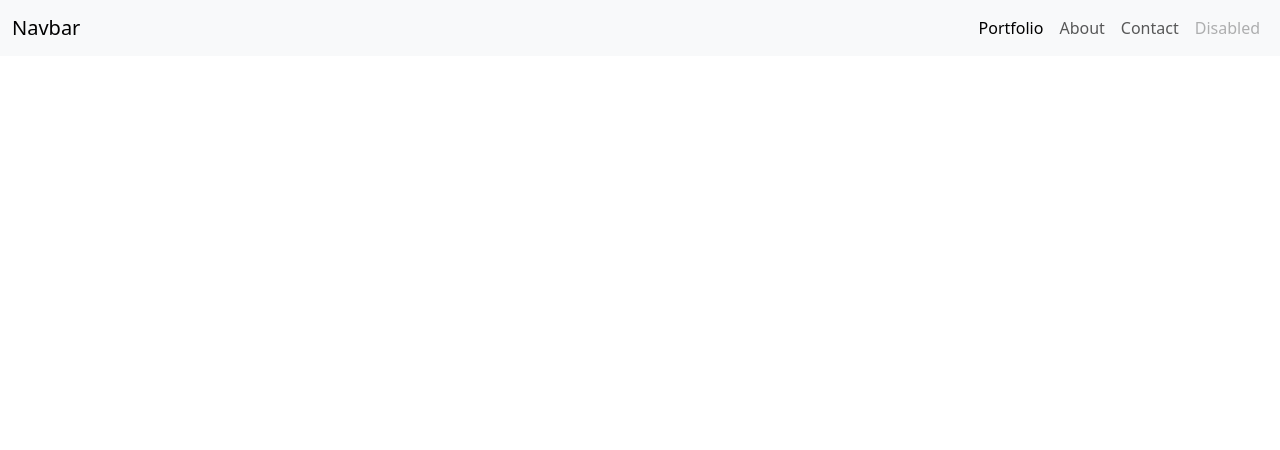
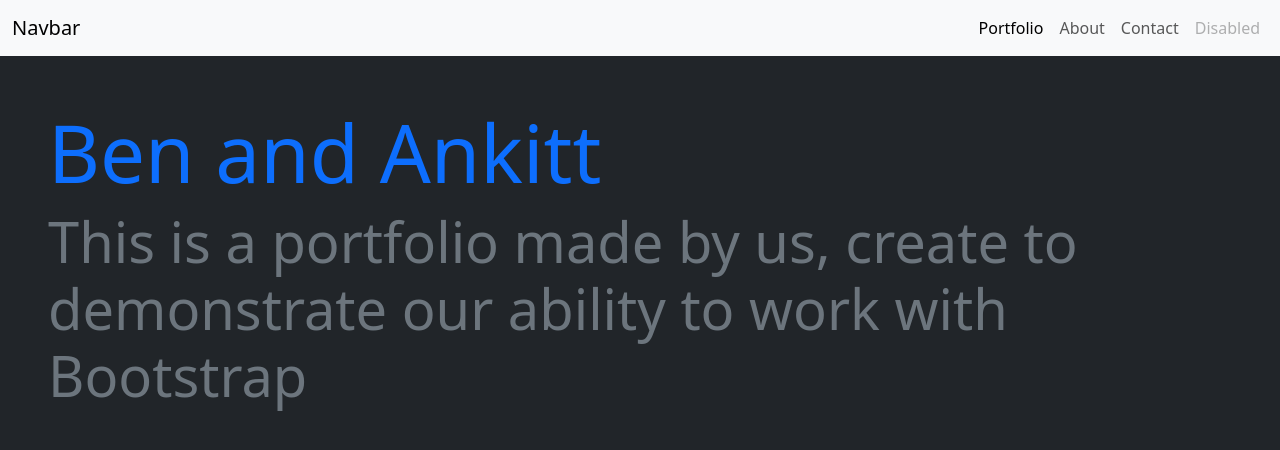
Before and after one commit to ankitt26/portfolio-bootstrap, a plain HTML site: page index.html in a window 1280 px wide. Drawn offline with Linux system fonts and the light colour scheme.

Commit message:
Update: index.html
Added the headline section and its style

```diff
--- a/index.html
+++ b/index.html
@@ -30,13 +30,13 @@
             </div>
       </nav>
 
-
-      <section>
-
-      </section>
-
-
-
+      <main>
+            <section class="bg-dark pt-5 p-5 container-xxl headline" style="height: 95vh;">
+                  <h1 class="display-1 text-primary headline_title">Ben and Ankitt</h1>
+                  <h2 class="display-4 text-secondary headline_description">This is a portfolio made by us,
+                        create to demonstrate our ability to work with Bootstrap</h2>
+            </section>
+      </main>
 </body>
 
 </html>
```
